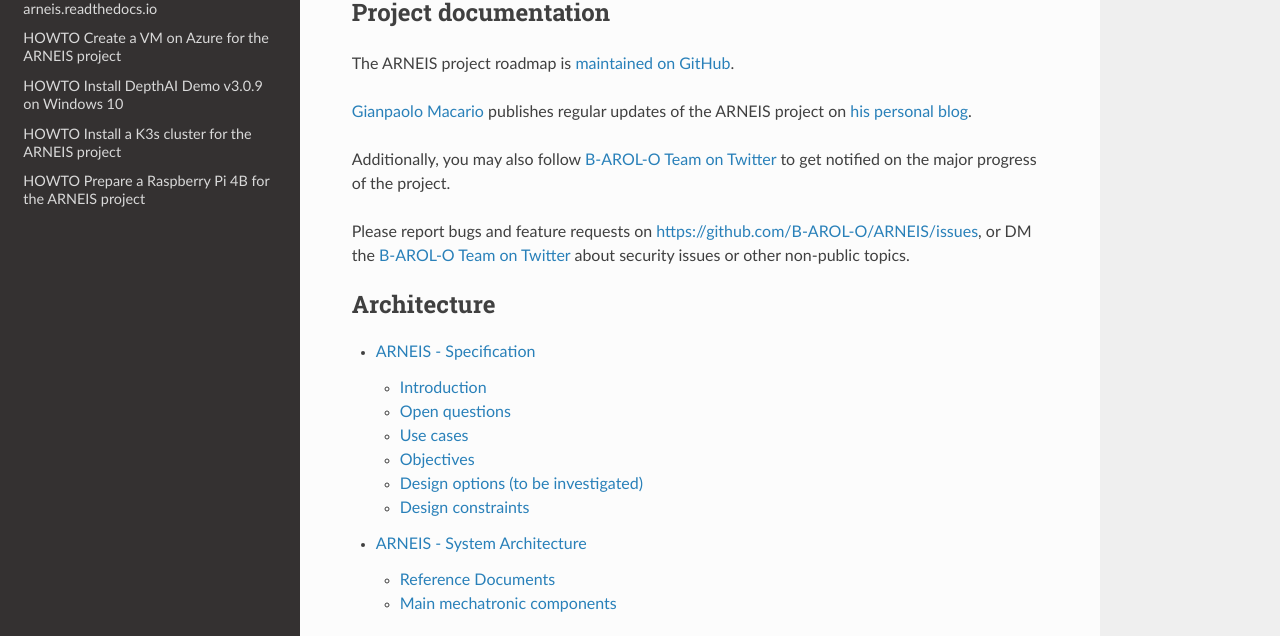
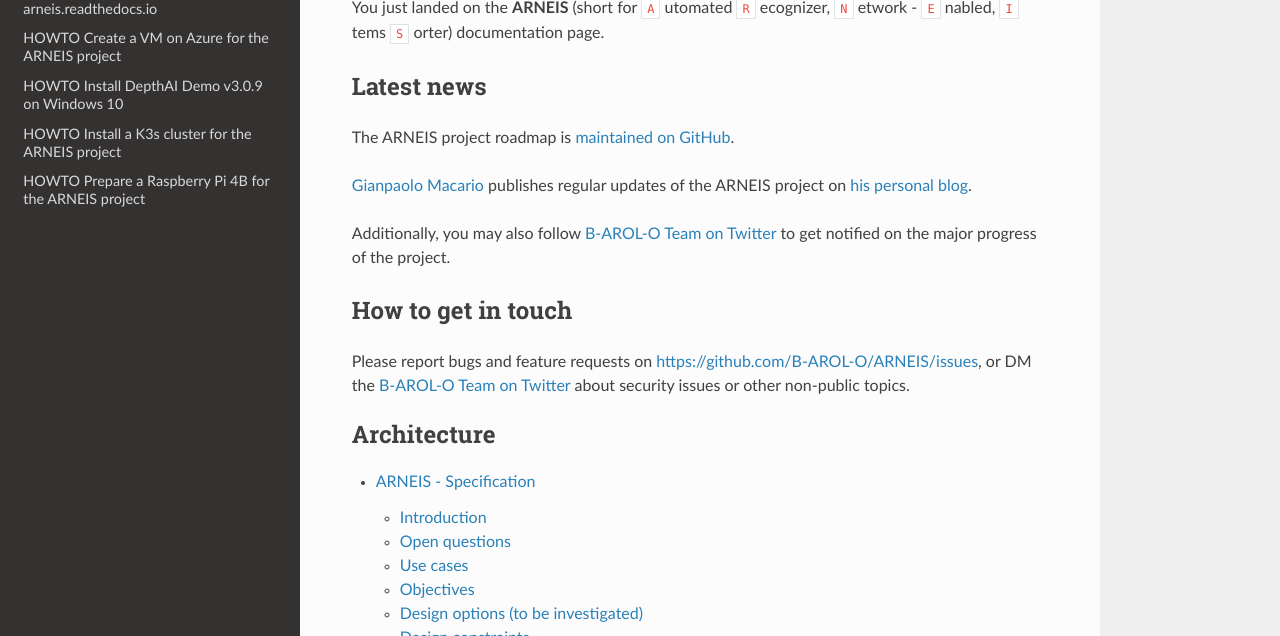
Before and after one commit to B-AROL-O/ARNEIS, a Sphinx documentation site: the page built from docs/index.rst, in a window 1280 px wide and 900 px high, scrolled down 292 px, cut to the strip 264-900 px from the top of the window. Built offline with Sphinx 7.4.7 and the Read the Docs theme 2.0.0, drawn with Linux system fonts in a browser that asks for light colours.

Commit message:
Add sections: Latest news, How to get in touch
Signed-off-by: Gianpaolo Macario <gmacario@gmail.com>

```diff
--- a/docs/index.rst
+++ b/docs/index.rst
@@ -12,14 +12,21 @@
         <iframe src="https://www.youtube.com/embed/BFKyx1COfqk" frameborder="0" allowfullscreen style="position: absolute; top: 0; left: 0; width: 100%; height: 100%;"></iframe>
     </div>
 
-Project documentation
----------------------
+You just landed on the **ARNEIS**
+(short for ``A`` utomated ``R`` ecognizer,  ``N`` etwork - ``E`` nabled, ``I`` tems ``S`` orter)
+documentation page.
+
+Latest news
+-----------
 
 The ARNEIS project roadmap is `maintained on GitHub <https://github.com/B-AROL-O/ARNEIS/milestones?direction=asc&sort=due_date&state=open>`_.
 
 `Gianpaolo Macario <https://github.com/gmacario/>`_ publishes regular updates of the ARNEIS project on `his personal blog <https://gmacario.github.io/posts>`_.
 
 Additionally, you may also follow `B-AROL-O Team on Twitter <https://twitter.com/baroloteam>`_ to get notified on the major progress of the project.
+
+How to get in touch
+-------------------
 
 Please report bugs and feature requests on https://github.com/B-AROL-O/ARNEIS/issues,
 or DM the `B-AROL-O Team on Twitter <https://twitter.com/baroloteam>`_ about security issues or other non-public topics.
```
